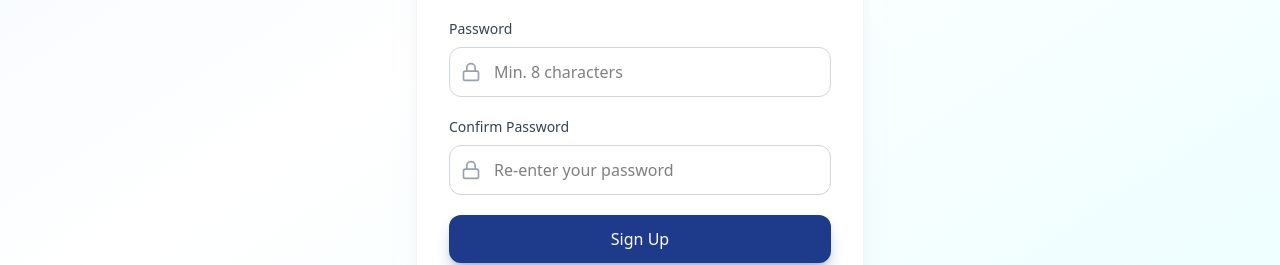
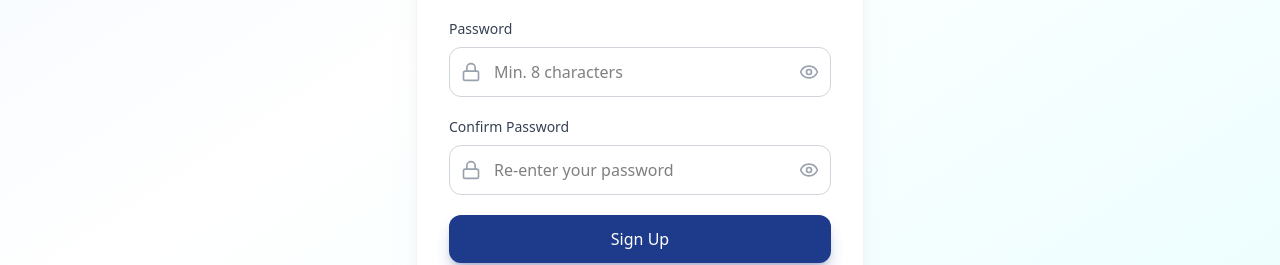
Before and after one commit to JasDevPH/basepoint-engineering-cms, a Next.js app: page /signup in a window 1280 px wide. Shown: the part 506-771 px from the top of the page. Built offline with nearby package versions, Linux system fonts and the light colour scheme.

Commit message:
adding a show pass btn

```diff
--- a/app/admin/login/page.tsx
+++ b/app/admin/login/page.tsx
@@ -3,7 +3,7 @@
 
 import { useState, FormEvent } from "react";
 import { useRouter } from "next/navigation";
-import { Lock, Mail, AlertCircle, Loader2 } from "lucide-react";
+import { Lock, Mail, AlertCircle, Loader2, Eye, EyeOff } from "lucide-react";
 import Image from "next/image";
 import Link from "next/link";
 
@@ -13,6 +13,7 @@ export default function AdminLogin() {
   const [password, setPassword] = useState("");
   const [error, setError] = useState("");
   const [loading, setLoading] = useState(false);
+  const [showPassword, setShowPassword] = useState(false);
 
   const handleSubmit = async (e: FormEvent) => {
     e.preventDefault();
@@ -89,13 +90,20 @@ export default function AdminLogin() {
               <div className="relative">
                 <Lock className="absolute left-3 top-1/2 -translate-y-1/2 w-5 h-5 text-gray-400" />
                 <input
-                  type="password"
+                  type={showPassword ? "text" : "password"}
                   value={password}
                   onChange={(e) => setPassword(e.target.value)}
                   required
-                  className="w-full pl-11 pr-4 py-3 border border-gray-300 rounded-xl focus:ring-2 focus:ring-[#1e3a8a] focus:border-transparent transition-all outline-none"
+                  className="w-full pl-11 pr-11 py-3 border border-gray-300 rounded-xl focus:ring-2 focus:ring-[#1e3a8a] focus:border-transparent transition-all outline-none"
                   placeholder="••••••••"
                 />
+                <button
+                  type="button"
+                  onClick={() => setShowPassword(!showPassword)}
+                  className="absolute right-3 top-1/2 -translate-y-1/2 text-gray-400 hover:text-gray-600 transition-colors"
+                >
+                  {showPassword ? <EyeOff className="w-5 h-5" /> : <Eye className="w-5 h-5" />}
+                </button>
               </div>
             </div>
 
--- a/app/signup/page.tsx
+++ b/app/signup/page.tsx
@@ -1,7 +1,7 @@
 "use client";
 
 import { useState, FormEvent } from "react";
-import { User, Mail, Lock, AlertCircle, Loader2, CheckCircle } from "lucide-react";
+import { User, Mail, Lock, AlertCircle, Loader2, CheckCircle, Eye, EyeOff } from "lucide-react";
 import Image from "next/image";
 import Link from "next/link";
 
@@ -13,6 +13,8 @@ export default function SignupPage() {
   const [error, setError] = useState("");
   const [loading, setLoading] = useState(false);
   const [success, setSuccess] = useState(false);
+  const [showPassword, setShowPassword] = useState(false);
+  const [showConfirmPassword, setShowConfirmPassword] = useState(false);
 
   const handleSubmit = async (e: FormEvent) => {
     e.preventDefault();
@@ -161,14 +163,21 @@ export default function SignupPage() {
               <div className="relative">
                 <Lock className="absolute left-3 top-1/2 -translate-y-1/2 w-5 h-5 text-gray-400" />
                 <input
-                  type="password"
+                  type={showPassword ? "text" : "password"}
                   value={password}
                   onChange={(e) => setPassword(e.target.value)}
                   required
                   minLength={8}
-                  className="w-full pl-11 pr-4 py-3 border border-gray-300 rounded-xl focus:ring-2 focus:ring-[#1e3a8a] focus:border-transparent transition-all outline-none"
+                  className="w-full pl-11 pr-11 py-3 border border-gray-300 rounded-xl focus:ring-2 focus:ring-[#1e3a8a] focus:border-transparent transition-all outline-none"
                   placeholder="Min. 8 characters"
                 />
+                <button
+                  type="button"
+                  onClick={() => setShowPassword(!showPassword)}
+                  className="absolute right-3 top-1/2 -translate-y-1/2 text-gray-400 hover:text-gray-600 transition-colors"
+                >
+                  {showPassword ? <EyeOff className="w-5 h-5" /> : <Eye className="w-5 h-5" />}
+                </button>
               </div>
             </div>
 
@@ -180,14 +189,21 @@ export default function SignupPage() {
               <div className="relative">
                 <Lock className="absolute left-3 top-1/2 -translate-y-1/2 w-5 h-5 text-gray-400" />
                 <input
-                  type="password"
+                  type={showConfirmPassword ? "text" : "password"}
                   value={confirmPassword}
                   onChange={(e) => setConfirmPassword(e.target.value)}
                   required
                   minLength={8}
-                  className="w-full pl-11 pr-4 py-3 border border-gray-300 rounded-xl focus:ring-2 focus:ring-[#1e3a8a] focus:border-transparent transition-all outline-none"
+                  className="w-full pl-11 pr-11 py-3 border border-gray-300 rounded-xl focus:ring-2 focus:ring-[#1e3a8a] focus:border-transparent transition-all outline-none"
                   placeholder="Re-enter your password"
                 />
+                <button
+                  type="button"
+                  onClick={() => setShowConfirmPassword(!showConfirmPassword)}
+                  className="absolute right-3 top-1/2 -translate-y-1/2 text-gray-400 hover:text-gray-600 transition-colors"
+                >
+                  {showConfirmPassword ? <EyeOff className="w-5 h-5" /> : <Eye className="w-5 h-5" />}
+                </button>
               </div>
             </div>
 
```
